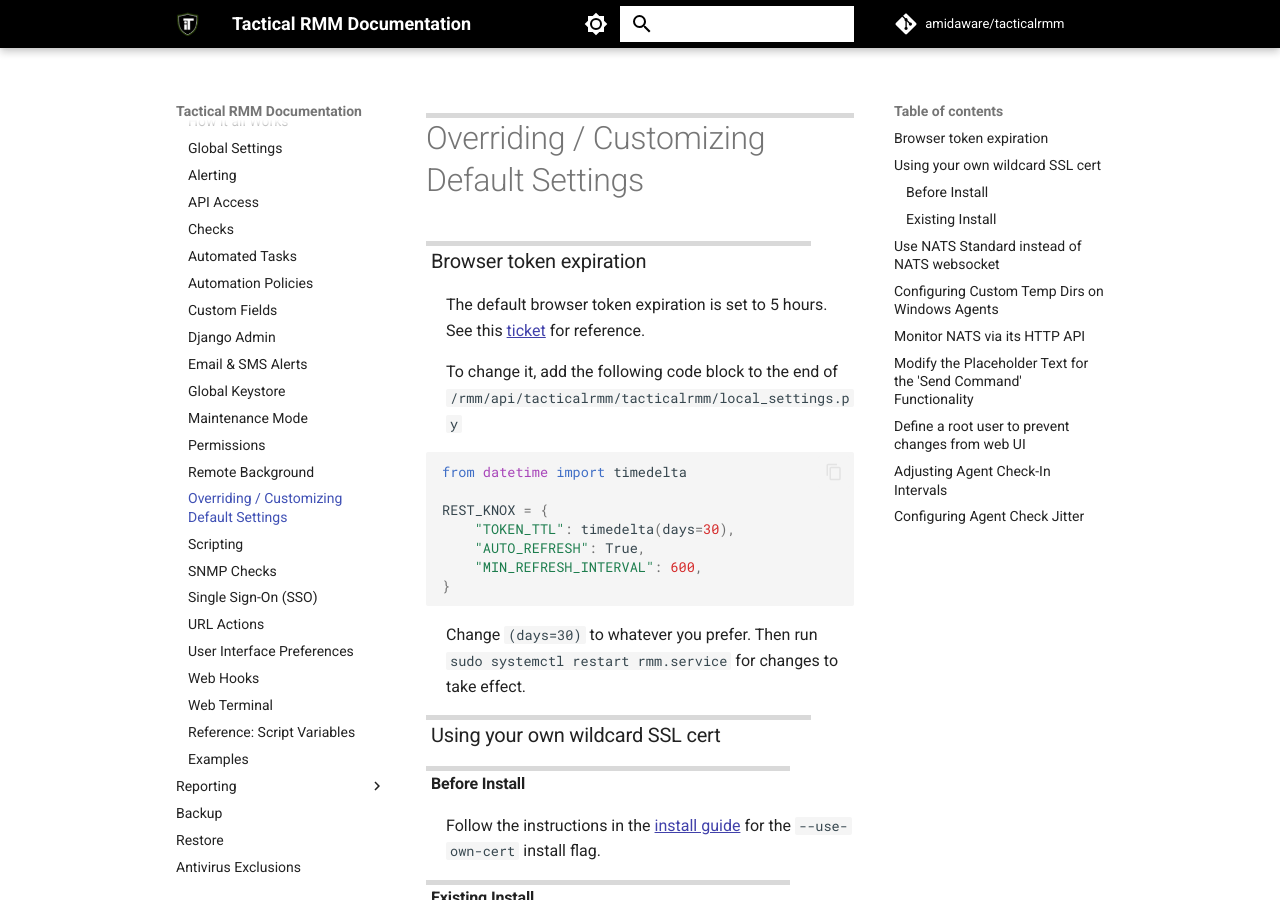
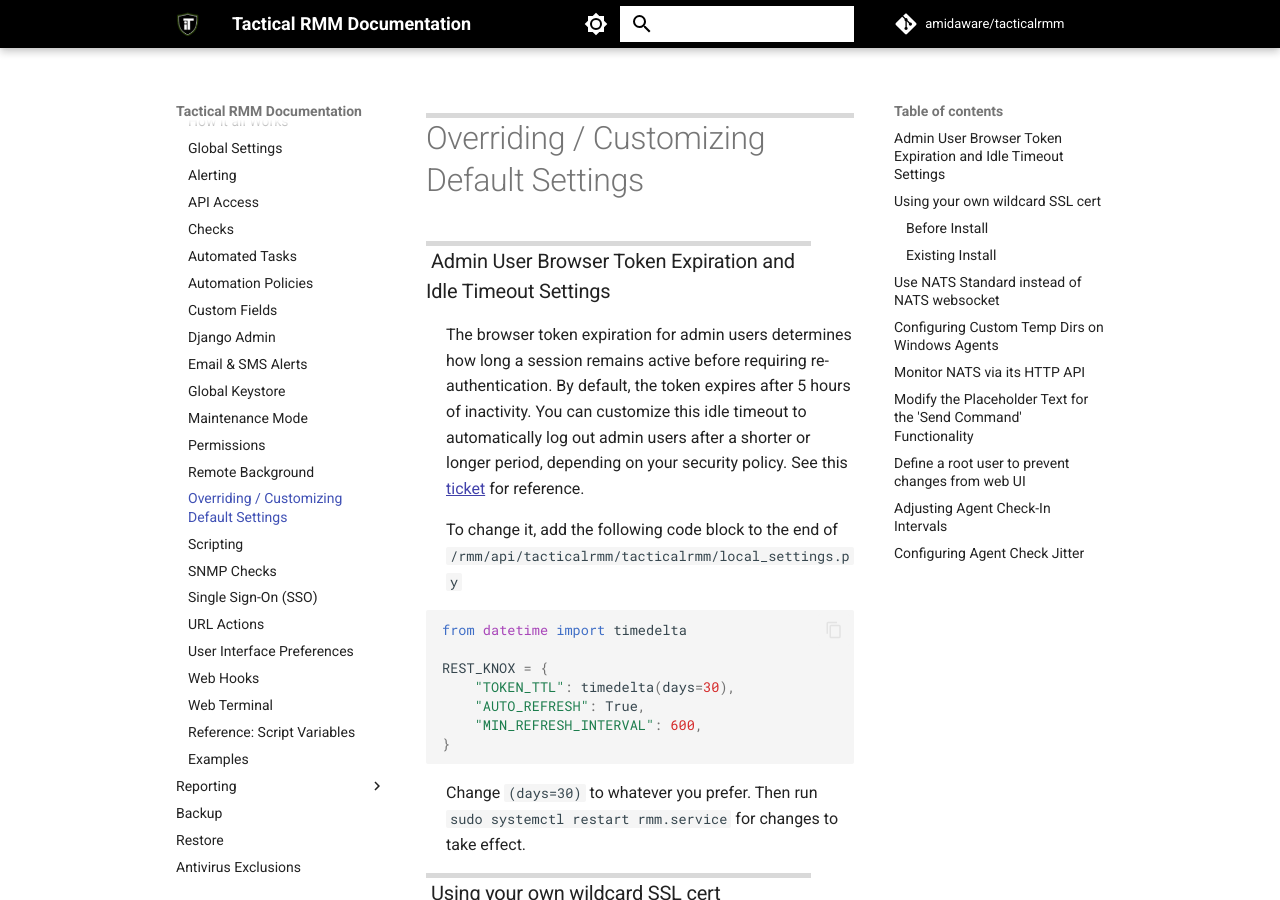
Before and after one commit to amidaware/trmm-docs, an MkDocs documentation site: the page built from docs/functions/settings_override.md, in a window 1280 px wide and 900 px high. Built offline with MkDocs 1.6.1 and Material for MkDocs 9.7.7, drawn with Linux system fonts in a browser that asks for light colours; comment, search, counter and statistics services are not loaded.

Commit message:
Keywording idle timeout

```diff
--- a/docs/functions/settings_override.md
+++ b/docs/functions/settings_override.md
@@ -1,8 +1,8 @@
 # Overriding / Customizing Default Settings
 
-### Browser token expiration
+### Admin User Browser Token Expiration and Idle Timeout Settings
 
-The default browser token expiration is set to 5 hours. See this [ticket](https://github.com/amidaware/tacticalrmm/issues/503) for reference.
+The browser token expiration for admin users determines how long a session remains active before requiring re-authentication. By default, the token expires after 5 hours of inactivity. You can customize this idle timeout to automatically log out admin users after a shorter or longer period, depending on your security policy. See this [ticket](https://github.com/amidaware/tacticalrmm/issues/503) for reference.
 
 To change it, add the following code block to the end of `/rmm/api/tacticalrmm/tacticalrmm/local_settings.py`
 
```
